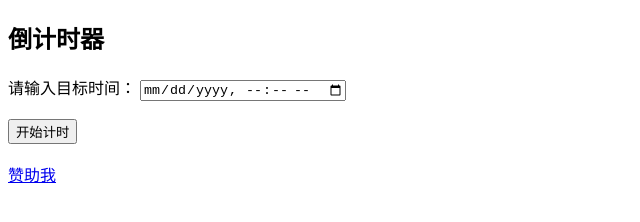
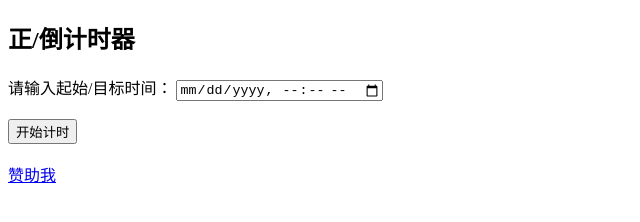
Before and after one commit to cly312/cly312.github.io, a plain HTML site: page index.html in a window 1280 px wide. Shown: the whole page, without its empty margins (0-640 px from the left). Drawn offline with Linux system fonts and the light colour scheme.

Commit message:
Update index.html

```diff
--- a/index.html
+++ b/index.html
@@ -2,7 +2,7 @@
 <html>
 <head>
 	<meta charset="UTF-8">
-	<title>倒计时器</title>
+	<title>正/倒计时器</title>
 	<script type="text/javascript">
 		function countdown() {
 			var inputDate = document.getElementById("input-date").value;
@@ -19,8 +19,8 @@
 	</script>
 </head>
 <body>
-	<h2>倒计时器</h2>
-	<label for="input-date">请输入目标时间：</label>
+	<h2>正/倒计时器</h2>
+	<label for="input-date">请输入起始/目标时间：</label>
 	<input type="datetime-local" id="input-date"></br></br>
 	<button onclick="countdown()">开始计时</button></br></br>
 	<div id="countdown-result"></div>
```
